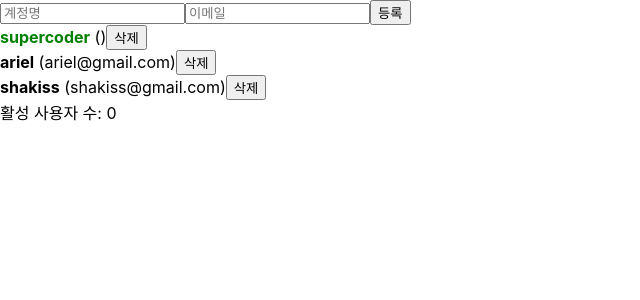
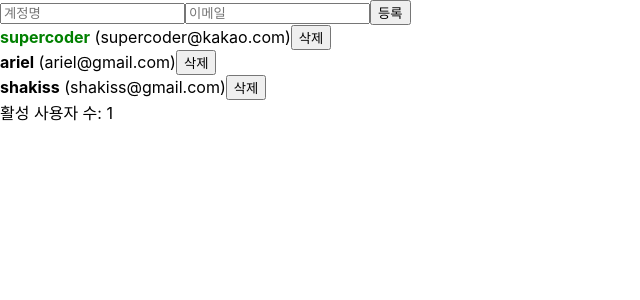
Before and after one commit to supercoder95/reactPre, a React (Create React App) app in the folder begin-app/: page / in a window 1280 px wide. Shown: the top 300 px of the page, without its empty margins (0-640 px from the left). Built offline with nearby package versions, Linux system fonts and the light colour scheme.

Commit message:
0804_0116

```diff
--- a/begin-app/src/App.js
+++ b/begin-app/src/App.js
@@ -17,7 +17,7 @@ const initalState = {
       {
         id: 1,
         username: 'supercoder',
-        useremail: 'supercoder@kakao.com',
+        email: 'supercoder@kakao.com',
         active: true,
       },
       {
@@ -48,17 +48,23 @@ function reducer(state, action) {
     case 'CREATE_USER':
       return {
         inputs: initalState.inputs,
-          user: state.users.concat(action.user),
-        }
-      case 'TOGGLE_USER' :
+        users: state.users.concat(action.user),
+      };
+    case 'TOGGLE_USER':
       return {
         ...state,
-          users: state.user.map(user =>
+        users: state.users.map(user =>
           user.id === action.id
-            ? { ...user, active: !user.active}
+            ? { ...user, active: !user.active }
             : user
         )
+      };
+    case 'REMOVE_USER':
+      return {
+        ...state,
+        users: state.users.filter(user => user.id !== action.id)
       }
+
     default:
       throw new Error('Unhandled action')
   }
@@ -66,7 +72,7 @@ function reducer(state, action) {
 
 function App() {
   const [state, dispatch] = useReducer(reducer, initalState);
-  const nextId =  useRef(4);
+  const nextId = useRef(4);
   const { users } = state;
   const { username, email } = state.inputs;
 
@@ -91,6 +97,25 @@ function App() {
     nextId.current += 1;
   }, [username, email]);
 
+
+
+  const onToggle = useCallback(id => {
+    dispatch({
+      type: 'TOGGLE_USER',
+      id,
+    });
+  }, [])
+
+  const onRemove = useCallback(id => {
+    dispatch({
+      type: 'REMOVE_USER',
+      id,
+    })
+  }, [])
+
+  const count = useMemo(() => counActiveUsers(users), [users])
+
+
   return (
     <>
       <CreateUser
@@ -101,8 +126,10 @@ function App() {
       />
       <UserList
         users={users}
+        onToggle={onToggle}
+        onRemove={onRemove}
       />
-      <div>활성 사용자 수: 0</div>
+      <div>활성 사용자 수: {count}</div>
     </>
   );
 }
--- a/begin-app/src/UserList.js
+++ b/begin-app/src/UserList.js
@@ -17,7 +17,9 @@ const User = React.memo(function User({ user, onRemove, onToggle }) {
                     color: active ? 'green' : 'black',
                     cursor: 'pointer'
                 }}
-                onClick={() => onToggle(id)}
+                onClick={() =>
+                    onToggle(id)
+                }
             >
                 {username}
             </b>
@@ -33,7 +35,7 @@ function UserList({ users, onRemove, onToggle }) {
         <div>
             {
                 users.map(
-                    (user, index) => (
+                    (user) => (
                         <User
                             user={user}
                             key={user.id}
```
Also changed, not shown: begin-app/src/useInputs.js (added, +11 -0 lines). Lines whose indentation alone changed are shown as unchanged.
